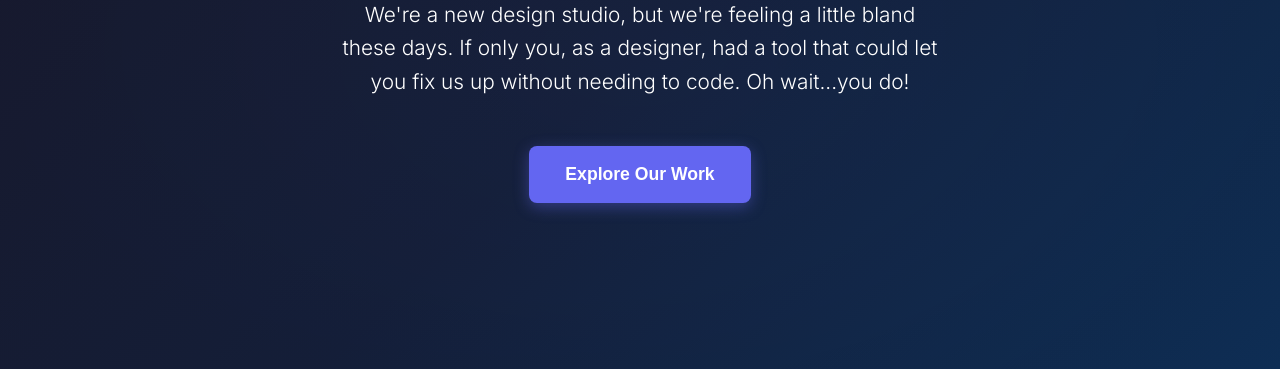
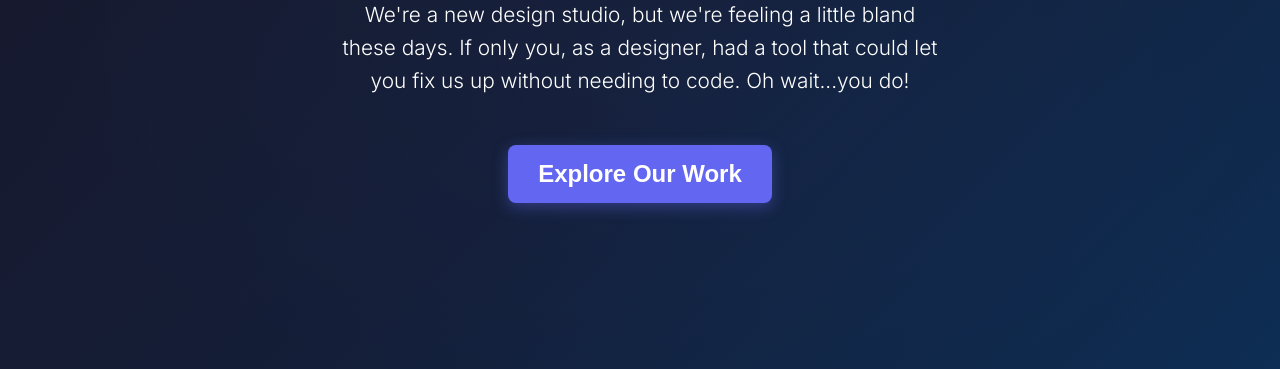
Before and after one commit to rivet-design/demo-design, a plain HTML site: page index.html in a window 1280 px wide. Shown: the part 431-800 px from the top of the page. Drawn offline with Linux system fonts and the light colour scheme; a script that the page names is missing.

Commit message:
feat: modified button.cta-button: make the button twice as big
Element: button.cta-button
XPath: //*[@id="hero"]/div[1]/button[1]

Generated by Rivet Visual Editor

```diff
--- a/index.html
+++ b/index.html
@@ -9,6 +9,8 @@
     <style>
         .cta-button {
             opacity: 0.8;
+            font-size: 1.5em; /* Doubled font size */
+            padding: 15px 30px; /* Increased padding to make button larger */
         }
     </style>
   <script src="https://rivet-backend.onrender.com/api/selection-script" id="rivet-selection-script"></script>
```
